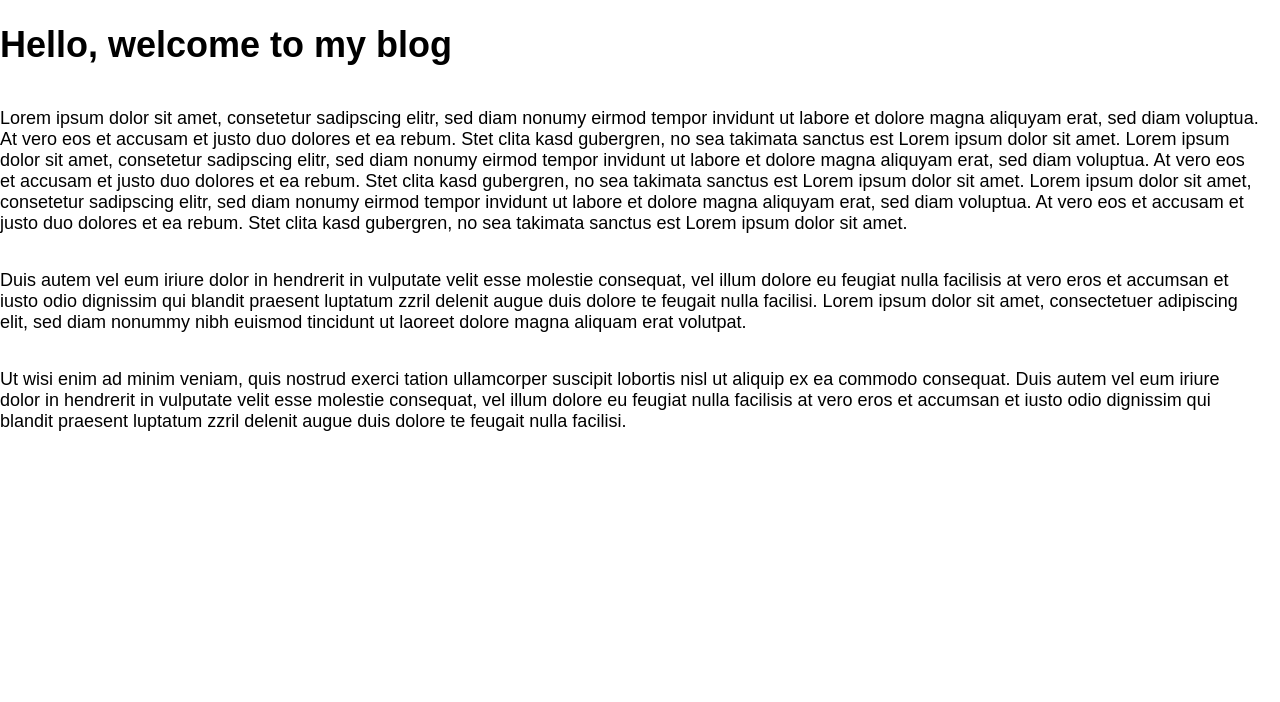
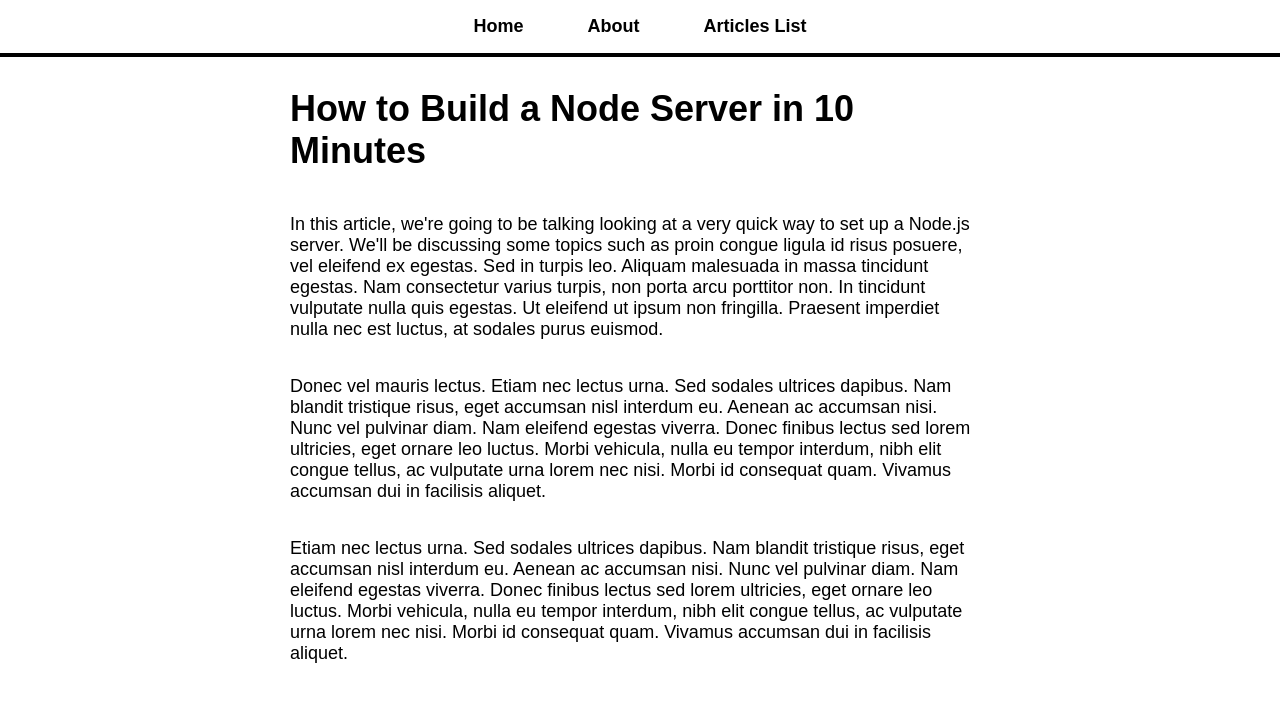
Before and after one commit to Nathanjms/react-creating-and-hosting-a-full-stack-site, a React (Create React App) app: page /article/learn-node in a window 1280 px wide. Shown: the top 702 px of the page. Built offline with nearby package versions, Linux system fonts and the light colour scheme.

Commit message:
Nav bar, link to articles

```diff
--- a/src/App.js
+++ b/src/App.js
@@ -1,13 +1,26 @@
-import React, { Component } from 'react';
-import HomePage from './pages/HomePage';
-import './App.css';
+import React, { Component } from "react";
+import { BrowserRouter as Router, Route } from "react-router-dom";
+import HomePage from "./pages/HomePage";
+import AboutPage from "./pages/AboutPage";
+import ArticlesList from "./pages/ArticlesList";
+import ArticlePage from "./pages/ArticlePage";
+import NavBar from "./NavBar";
+import "./App.css";
 
 class App extends Component {
   render() {
     return (
-      <div className="App">
-        <HomePage />
-      </div>
+      <Router>
+        <div className="App">
+          <NavBar />
+          <div id="page-body">
+            <Route path="/" component={HomePage} exact />
+            <Route path="/about" component={AboutPage} />
+            <Route path="/articles-list" component={ArticlesList} />
+            <Route path="/article/:name" component={ArticlePage} />
+          </div>
+        </div>
+      </Router>
     );
   }
 }
--- /dev/null
+++ b/src/NavBar.js
@@ -0,0 +1,20 @@
+import React from 'react';
+import { Link } from 'react-router-dom';
+
+const NavBar = () => (
+    <nav>
+        <ul>
+            <li>
+                <Link to="/">Home</Link>
+            </li>
+            <li>
+                <Link to="/about">About</Link>
+            </li>
+            <li>
+                <Link to="/articles-list">Articles List</Link>
+            </li>
+        </ul>
+    </nav>
+)
+
+export default NavBar;
--- /dev/null
+++ b/src/pages/AboutPage.js
@@ -0,0 +1,18 @@
+import React from 'react';
+
+const AboutPage = () => (
+    <React.Fragment>
+        <h1>About Me</h1>
+        <p>
+            Lorem ipsum dolor sit amet, consetetur sadipscing elitr, sed diam nonumy eirmod tempor invidunt ut labore et dolore magna aliquyam erat, sed diam voluptua. At vero eos et accusam et justo duo dolores et ea rebum. Stet clita kasd gubergren, no sea takimata sanctus est Lorem ipsum dolor sit amet. Lorem ipsum dolor sit amet, consetetur sadipscing elitr,  sed diam nonumy eirmod tempor invidunt ut labore et dolore magna aliquyam erat, sed diam voluptua. At vero eos et accusam et justo duo dolores et ea rebum. Stet clita kasd gubergren, no sea takimata sanctus est Lorem ipsum dolor sit amet. Lorem ipsum dolor sit amet, consetetur sadipscing elitr,  sed diam nonumy eirmod tempor invidunt ut labore et dolore magna aliquyam erat, sed diam voluptua. At vero eos et accusam et justo duo dolores et ea rebum. Stet clita kasd gubergren, no sea takimata sanctus est Lorem ipsum dolor sit amet.
+        </p>
+        <p>
+            Duis autem vel eum iriure dolor in hendrerit in vulputate velit esse molestie consequat, vel illum dolore eu feugiat nulla facilisis at vero eros et accumsan et iusto odio dignissim qui blandit praesent luptatum zzril delenit augue duis dolore te feugait nulla facilisi. Lorem ipsum dolor sit amet, consectetuer adipiscing elit, sed diam nonummy nibh euismod tincidunt ut laoreet dolore magna aliquam erat volutpat.
+        </p>
+        <p>
+        Ut wisi enim ad minim veniam, quis nostrud exerci tation ullamcorper suscipit lobortis nisl ut aliquip ex ea commodo consequat. Duis autem vel eum iriure dolor in hendrerit in vulputate velit esse molestie consequat, vel illum dolore eu feugiat nulla facilisis at vero eros et accumsan et iusto odio dignissim qui blandit praesent luptatum zzril delenit augue duis dolore te feugait nulla facilisi.
+        </p>
+    </React.Fragment>
+)
+
+export default AboutPage;
--- /dev/null
+++ b/src/pages/ArticlePage.js
@@ -0,0 +1,20 @@
+import React from 'react';
+import articleContent from './article-content';
+
+const ArticlePage = ({ match }) => {
+    const name = match.params.name;
+    const article = articleContent.find(article => article.name === name);
+
+    if (!article) return <h1>Article Does Not Exist!</h1>
+
+    return (
+    <React.Fragment>
+        <h1>{article.title}</h1>
+        {article.content.map((paragraph, key) => (
+            <p key={key}>{paragraph}</p>
+        ))}
+    </React.Fragment>
+    );
+}
+
+export default ArticlePage;
--- /dev/null
+++ b/src/pages/ArticlesList.js
@@ -0,0 +1,18 @@
+import React from 'react';
+import { Link } from 'react-router-dom';
+import articleContent from './article-content';
+
+const ArticlesList = () => (
+    <React.Fragment>
+        <h1>Articles</h1>
+        {articleContent.map((article, key) => (
+            <Link className="article-list-item" key={key} to={`/article/${article.name}`}>
+                <h3>{article.title}</h3>
+                <p>{article.content[0].substr(0,150)}...</p>
+            </Link>
+
+        ))}
+    </React.Fragment>
+)
+
+export default ArticlesList;
--- /dev/null
+++ b/src/pages/article-content.js
@@ -0,0 +1,77 @@
+const articles = [
+    {
+        name: 'learn-react',
+        title: 'The Fastest Way to Learn React',
+        content: [
+            `Welcome! Today we're going to be talking about the fastest way to
+            learn React. We'll be discussing some topics such as proin congue
+            ligula id risus posuere, vel eleifend ex egestas. Sed in turpis leo.
+            Aliquam malesuada in massa tincidunt egestas. Nam consectetur varius turpis,
+            non porta arcu porttitor non. In tincidunt vulputate nulla quis egestas. Ut
+            eleifend ut ipsum non fringilla. Praesent imperdiet nulla nec est luctus, at
+            sodales purus euismod.`,
+            `Donec vel mauris lectus. Etiam nec lectus urna. Sed sodales ultrices dapibus.
+            Nam blandit tristique risus, eget accumsan nisl interdum eu. Aenean ac accumsan
+            nisi. Nunc vel pulvinar diam. Nam eleifend egestas viverra. Donec finibus lectus
+            sed lorem ultricies, eget ornare leo luctus. Morbi vehicula, nulla eu tempor
+            interdum, nibh elit congue tellus, ac vulputate urna lorem nec nisi. Morbi id
+            consequat quam. Vivamus accumsan dui in facilisis aliquet.`,
+            `Etiam nec lectus urna. Sed sodales ultrices dapibus.
+            Nam blandit tristique risus, eget accumsan nisl interdum eu. Aenean ac accumsan
+            nisi. Nunc vel pulvinar diam. Nam eleifend egestas viverra. Donec finibus lectus
+            sed lorem ultricies, eget ornare leo luctus. Morbi vehicula, nulla eu tempor
+            interdum, nibh elit congue tellus, ac vulputate urna lorem nec nisi. Morbi id
+            consequat quam. Vivamus accumsan dui in facilisis aliquet.`,
+        ]
+    },    {
+        name: 'learn-node',
+        title: 'How to Build a Node Server in 10 Minutes',
+        content: [
+            `In this article, we're going to be talking looking at a very quick way
+            to set up a Node.js server. We'll be discussing some topics such as proin congue
+            ligula id risus posuere, vel eleifend ex egestas. Sed in turpis leo.
+            Aliquam malesuada in massa tincidunt egestas. Nam consectetur varius turpis,
+            non porta arcu porttitor non. In tincidunt vulputate nulla quis egestas. Ut
+            eleifend ut ipsum non fringilla. Praesent imperdiet nulla nec est luctus, at
+            sodales purus euismod.`,
+            `Donec vel mauris lectus. Etiam nec lectus urna. Sed sodales ultrices dapibus.
+            Nam blandit tristique risus, eget accumsan nisl interdum eu. Aenean ac accumsan
+            nisi. Nunc vel pulvinar diam. Nam eleifend egestas viverra. Donec finibus lectus
+            sed lorem ultricies, eget ornare leo luctus. Morbi vehicula, nulla eu tempor
+            interdum, nibh elit congue tellus, ac vulputate urna lorem nec nisi. Morbi id
+            consequat quam. Vivamus accumsan dui in facilisis aliquet.`,
+            `Etiam nec lectus urna. Sed sodales ultrices dapibus.
+            Nam blandit tristique risus, eget accumsan nisl interdum eu. Aenean ac accumsan
+            nisi. Nunc vel pulvinar diam. Nam eleifend egestas viverra. Donec finibus lectus
+            sed lorem ultricies, eget ornare leo luctus. Morbi vehicula, nulla eu tempor
+            interdum, nibh elit congue tellus, ac vulputate urna lorem nec nisi. Morbi id
+            consequat quam. Vivamus accumsan dui in facilisis aliquet.`,
+        ]
+    },     {
+        name: 'my-thoughts-on-resumes',
+        title: 'My Thoughts on Resumes',
+        content: [
+            `Today is the day I talk about something which scares most people: resumes.
+            In reality, I'm not sure why people have such a hard time with proin congue
+            ligula id risus posuere, vel eleifend ex egestas. Sed in turpis leo.
+            Aliquam malesuada in massa tincidunt egestas. Nam consectetur varius turpis,
+            non porta arcu porttitor non. In tincidunt vulputate nulla quis egestas. Ut
+            eleifend ut ipsum non fringilla. Praesent imperdiet nulla nec est luctus, at
+            sodales purus euismod.`,
+            `Donec vel mauris lectus. Etiam nec lectus urna. Sed sodales ultrices dapibus.
+            Nam blandit tristique risus, eget accumsan nisl interdum eu. Aenean ac accumsan
+            nisi. Nunc vel pulvinar diam. Nam eleifend egestas viverra. Donec finibus lectus
+            sed lorem ultricies, eget ornare leo luctus. Morbi vehicula, nulla eu tempor
+            interdum, nibh elit congue tellus, ac vulputate urna lorem nec nisi. Morbi id
+            consequat quam. Vivamus accumsan dui in facilisis aliquet.`,
+            `Etiam nec lectus urna. Sed sodales ultrices dapibus.
+            Nam blandit tristique risus, eget accumsan nisl interdum eu. Aenean ac accumsan
+            nisi. Nunc vel pulvinar diam. Nam eleifend egestas viverra. Donec finibus lectus
+            sed lorem ultricies, eget ornare leo luctus. Morbi vehicula, nulla eu tempor
+            interdum, nibh elit congue tellus, ac vulputate urna lorem nec nisi. Morbi id
+            consequat quam. Vivamus accumsan dui in facilisis aliquet.`,
+        ]
+    },
+];
+
+export default articles;
```
